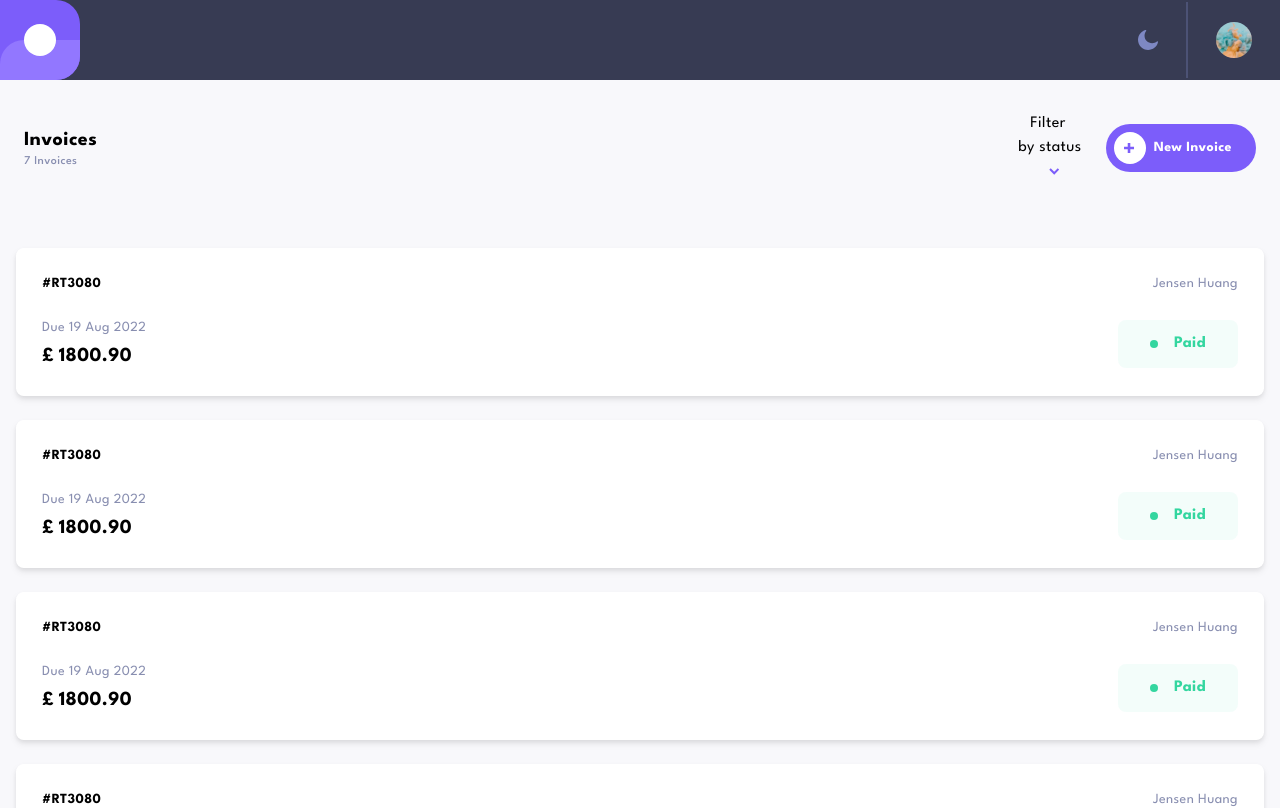
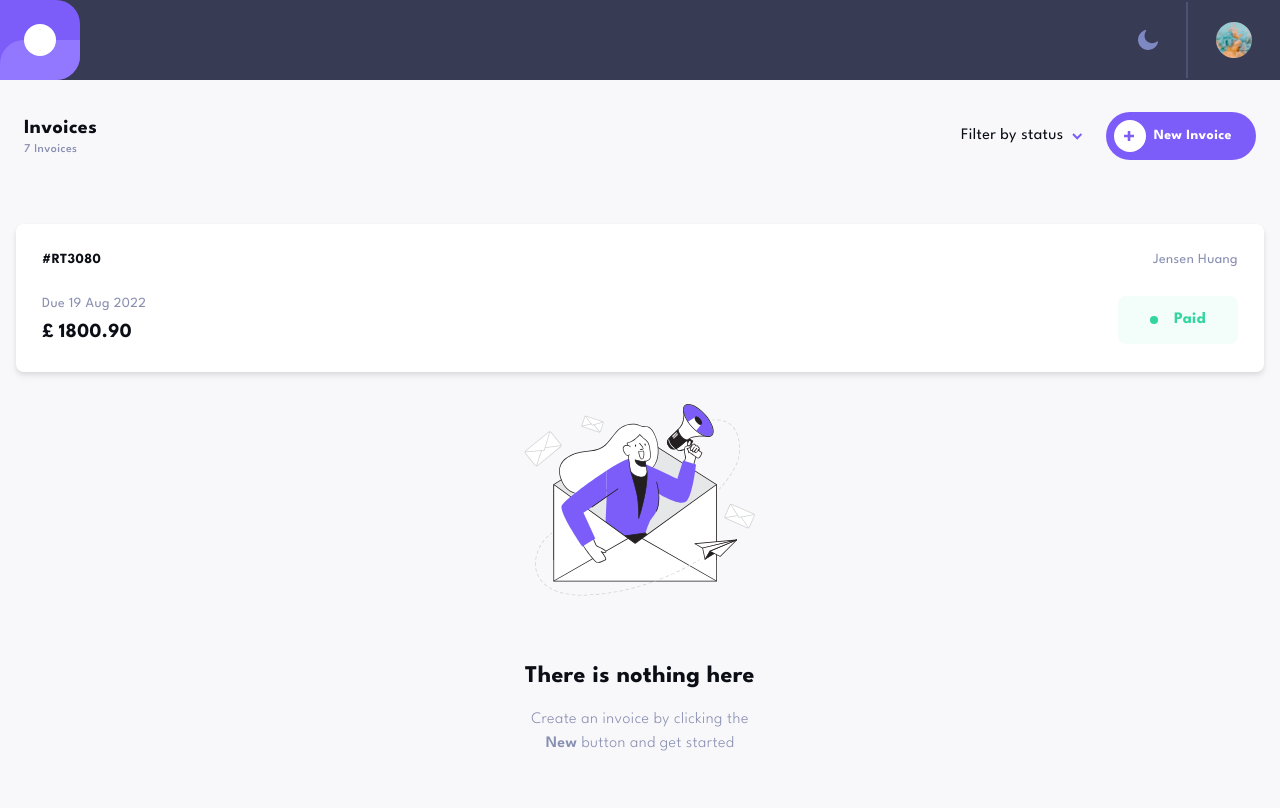
Before and after one commit to arronrees/invoice-app, a Next.js app: page / in a window 1280 px wide. Shown: the top 808 px of the page. Built offline with nearby package versions, Linux system fonts and the light colour scheme.

Commit message:
Added no invoices section

```diff
--- a/components/headline/FilterForm.jsx
+++ b/components/headline/FilterForm.jsx
@@ -2,7 +2,7 @@ import FilterFormInput from './FilterFormInput';
 
 export default function FilterForm() {
   return (
-    <form className='absolute shadow-xs drop-shadow-xl p-6 pr-20 bg-white rounded-lg left-1/2 -translate-x-1/2 transition duration-300 z-10'>
+    <form className='absolute shadow-xs drop-shadow-xl p-6 pr-24 pl-8 bg-white rounded-lg left-0 transition duration-300 z-10 -bottom-36'>
       <FilterFormInput id='draft' name='draft' text='Draft' />
       <FilterFormInput id='pending' name='pending' text='Pending' />
       <FilterFormInput id='paid' name='paid' text='Paid' />
--- a/components/headline/FilterPopup.jsx
+++ b/components/headline/FilterPopup.jsx
@@ -5,7 +5,7 @@ import Chevron from '../icons/Chevron';
 export default function FilterPopup() {
   return (
     <Popover className='relative'>
-      <Popover.Button>
+      <Popover.Button className='flex items-center'>
         <span className='sm:pr-1'>Filter</span>
         <span className='hidden sm:block'>by status</span>
         <span className='ml-2'>
--- a/components/invoices/InvoiceGrid.jsx
+++ b/components/invoices/InvoiceGrid.jsx
@@ -1,14 +1,11 @@
 import InvoiceItem from './InvoiceItem';
+import NoInvoices from './NoInvoices';
 
 export default function InvoiceGrid() {
   return (
     <section className='px-4 py-8'>
       <InvoiceItem />
-      <InvoiceItem />
-      <InvoiceItem />
-      <InvoiceItem />
-      <InvoiceItem />
-      <InvoiceItem />
+      <NoInvoices />
     </section>
   );
 }
--- /dev/null
+++ b/components/invoices/NoInvoices.jsx
@@ -0,0 +1,22 @@
+import Image from 'next/image';
+
+export default function NoInvoices() {
+  return (
+    <div className='p-8 text-center'>
+      <figure className='h-48 mb-16'>
+        <Image
+          className='object-contain'
+          src='/empty.svg'
+          alt='#'
+          layout='fill'
+        />
+      </figure>
+      <h2 className='font-bold text-2xl mb-4'>There is nothing here</h2>
+      <p className='text-mid-grey font-light'>
+        Create an invoice by clicking the
+        <br />
+        <strong className='font-semibold'>New</strong> button and get started
+      </p>
+    </div>
+  );
+}
--- a/components/layout/Layout.jsx
+++ b/components/layout/Layout.jsx
@@ -1,3 +1,7 @@
 export default function Layout({ children }) {
-  return <div className='bg-light-bg tracking-wide'>{children}</div>;
+  return (
+    <div className='bg-light-bg tracking-wide text-black min-h-screen'>
+      {children}
+    </div>
+  );
 }
```
Also changed, not shown: public/empty.svg (added).
